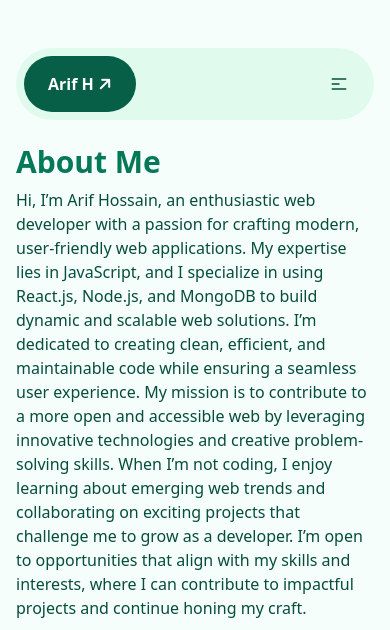
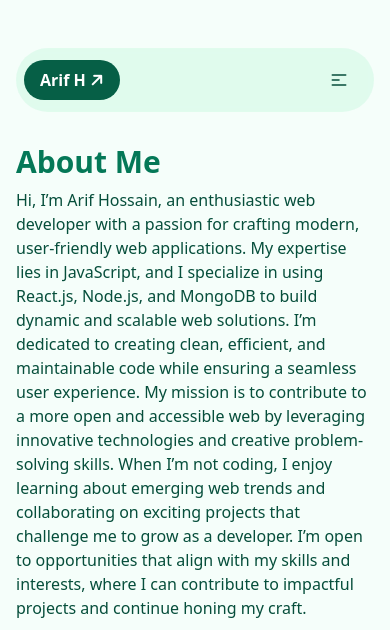
Before and after one commit to arifhossenbd/portfolio, a plain HTML site: page index.html in a window 390 px wide. Shown: the top 630 px of the page. Drawn offline with nearby package versions, Linux system fonts and the light colour scheme.

Commit message:
Buttons padding change for small devices

```diff
--- a/index.html
+++ b/index.html
@@ -18,7 +18,7 @@
             <div class="navbar flex justify-between lg:px-2 text-emerald-900">
                 <div>
                     <a href="./index.html"
-                        class="bg-emerald-800 text-white hover:bg-emerald-900 rounded-full hover:transition hover:duration-300 hover:ease-in-out py-4 px-6 font-semibold hover:bg-opacity-60">Arif
+                        class="bg-emerald-800 text-white hover:bg-emerald-900 rounded-full hover:transition hover:duration-300 hover:ease-in-out py-2 px-4 md:py-4 md:px-6 font-semibold hover:bg-opacity-60">Arif
                         H <i
                             class="fa-solid fa-arrow-right -rotate-45 hover:rotate-90 transition-all duration-300 delay-100"></i></a>
                 </div>
```
